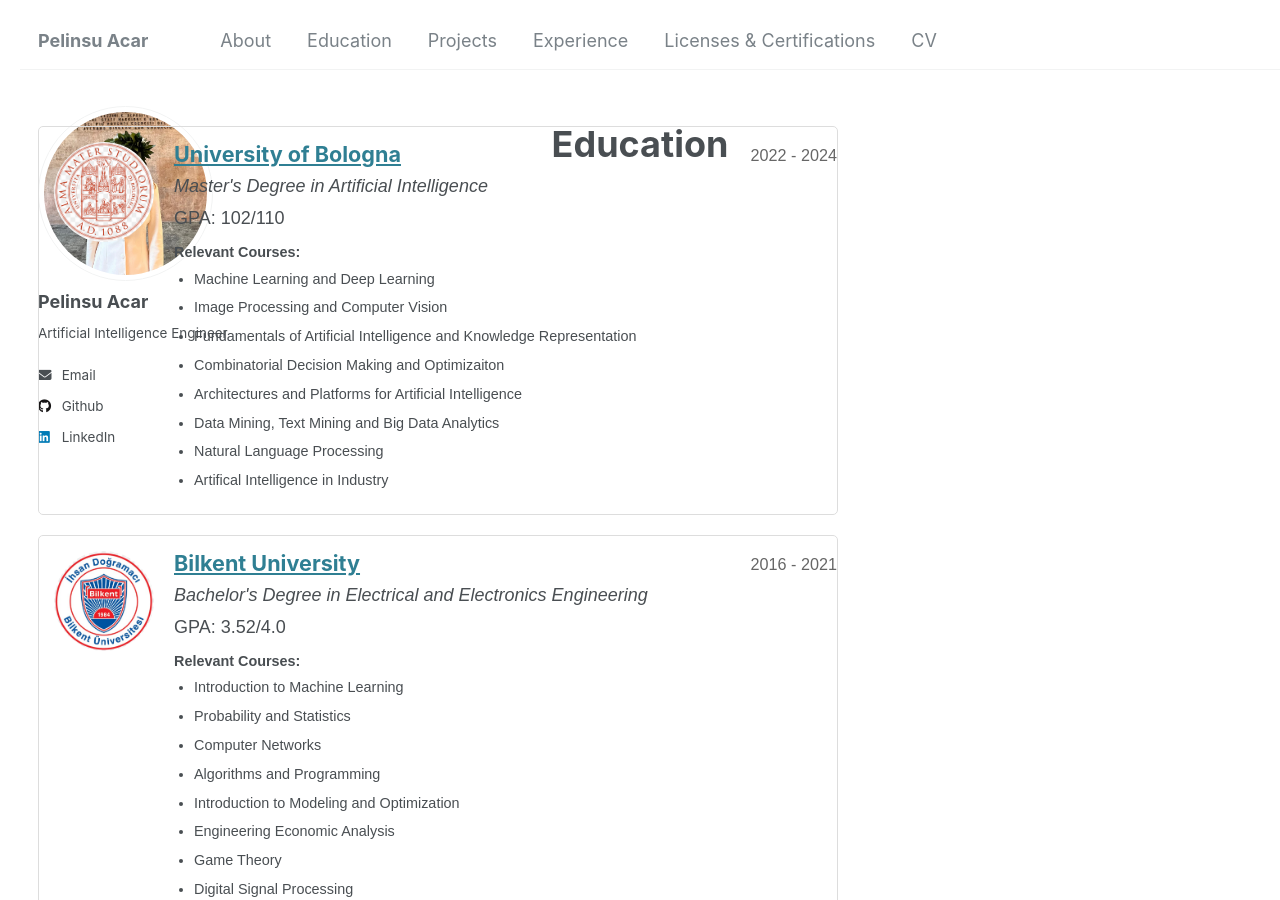
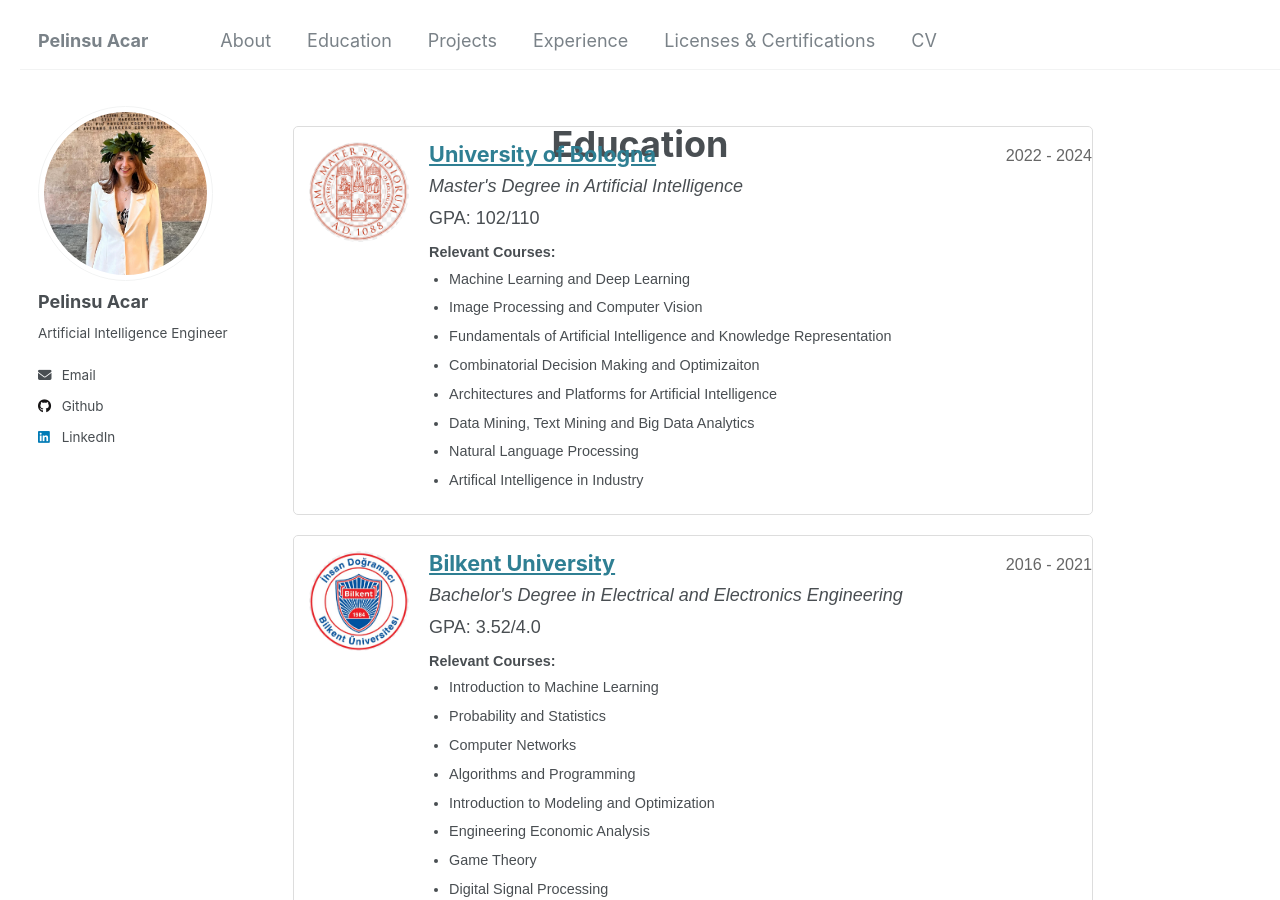
Before and after one commit to pelinsuacar/pelinsuacar.github.io, a Jekyll site: the page built from _pages/education.md, in a window 1280 px wide and 900 px high. Built offline with Jekyll 4.4.1, drawn with Linux system fonts in a browser that asks for light colours.

Commit message:
Update education.html

```diff
--- a/_layouts/education.html
+++ b/_layouts/education.html
@@ -15,7 +15,7 @@ layout: default
 <div id="main" role="main">
   {% include sidebar.html %}
 
-  <div class="archeve">
+  <div class="archive">
     {% unless page.header.overlay_color or page.header.overlay_image %}
       <h1 class="page__title">{{ page.title }}</h1>
     {% endunless %}
```
